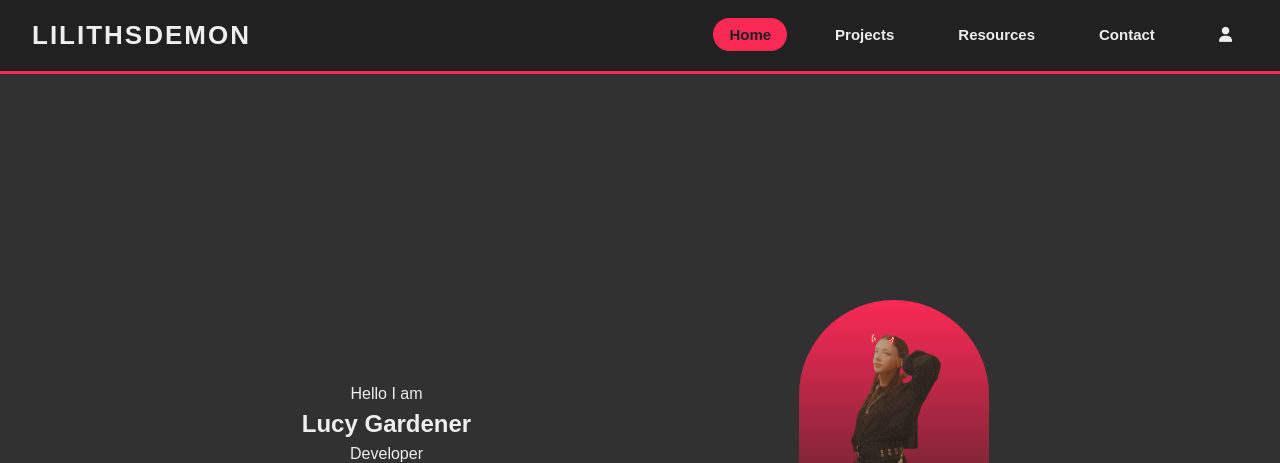
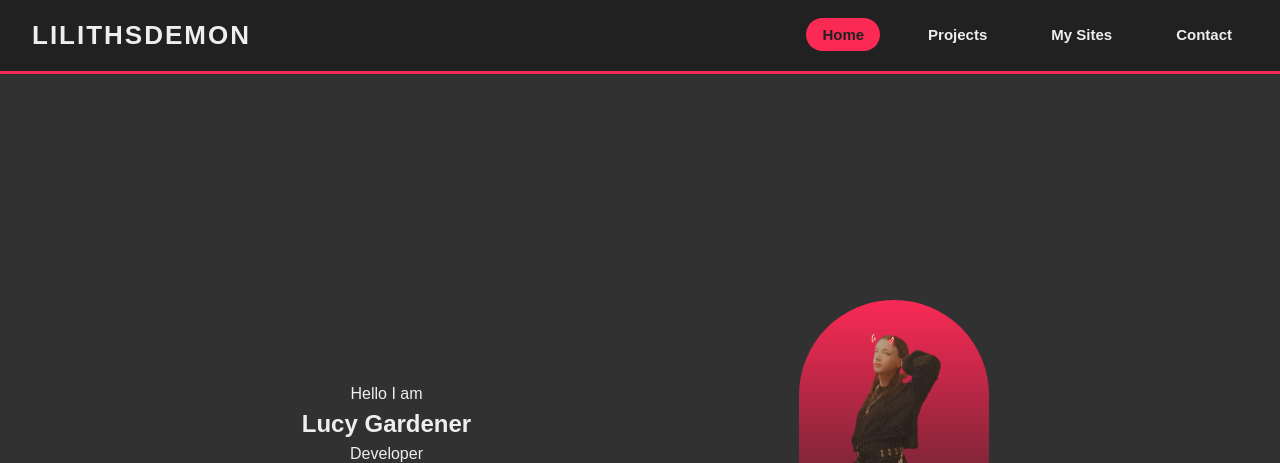
Before and after one commit to LilithsDemon/My-Website, a plain HTML site: page index.html in a window 1280 px wide. Shown: the top 463 px of the page. Drawn offline with Linux system fonts and the light colour scheme.

Commit message:
Got rid of profile and fixed it so that resources are now called sites

```diff
--- a/index.html
+++ b/index.html
@@ -21,13 +21,10 @@
                                 <a href="#projects" class="">Projects</a>
                             </li>
                             <li class="nav_item">
-                                <a href="#services" class="">Resources</a>
+                                <a href="#services" class="">My Sites</a>
                             </li>
                             <li class="nav_item">
                                 <a href="#contact" class="">Contact</a>
-                            </li>
-                            <li class="nav_item">
-                                <a href="#" class=""><i class="fa-solid fa-user"></i></a>
                             </li>
                         </ul>
                     </div>
@@ -42,9 +39,8 @@
             <div class="mobile-menu">
                 <button class="m_m_item"><a href="#home">Home</a></button>
                 <button class="m_m_item"><a href="#projects">Projects</a></button>
-                <button class="m_m_item"><a href="#services">Resources</a></button>
+                <button class="m_m_item"><a href="#services">My Sites</a></button>
                 <button class="m_m_item"><a href="#contact">Contact</a></button>
-                <button class="m_m_item"><a href="#">Login <i class="fa-solid fa-user"></i></a></button>
             </div>
         </header>
 
@@ -173,7 +169,7 @@
             <div class ="section-container">
                 <div class="row">
                     <div class="section-title padd-15">
-                        <h2>Resources</h2>
+                        <h2>My Sites</h2>
                     </div>
                 </div>
                 <div class="row">
```
